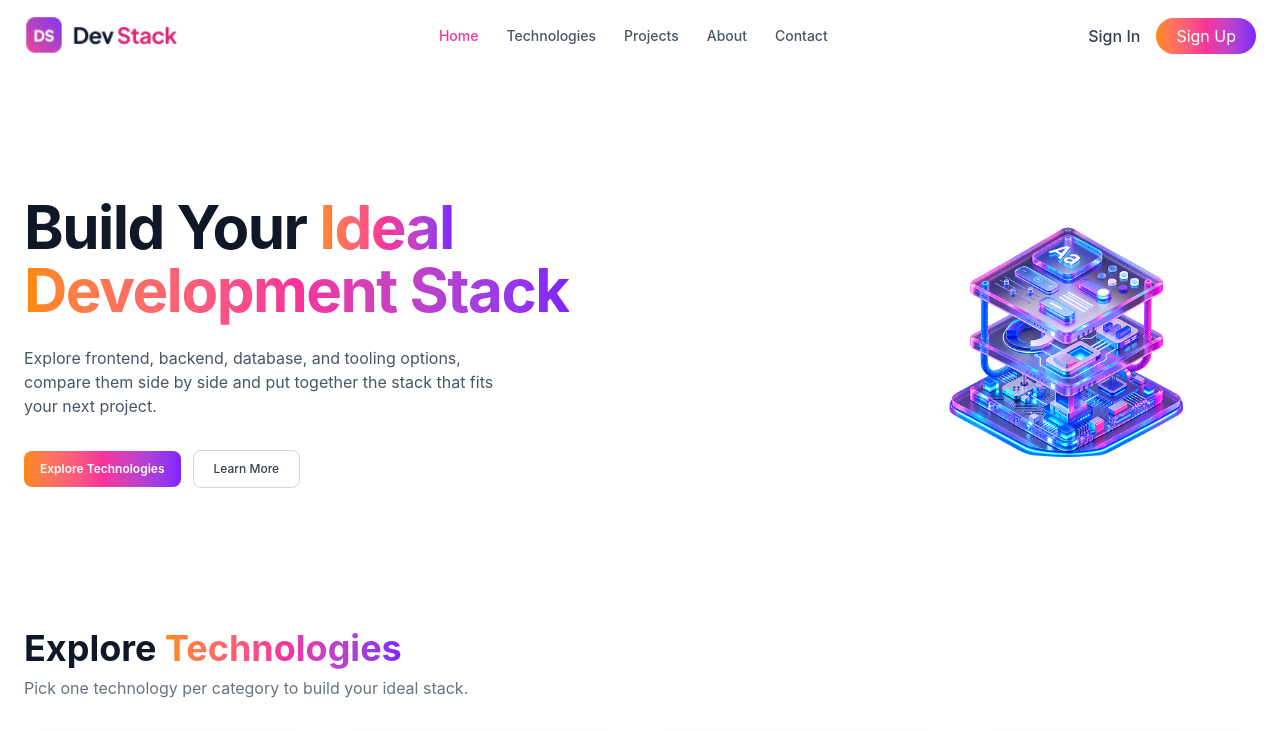
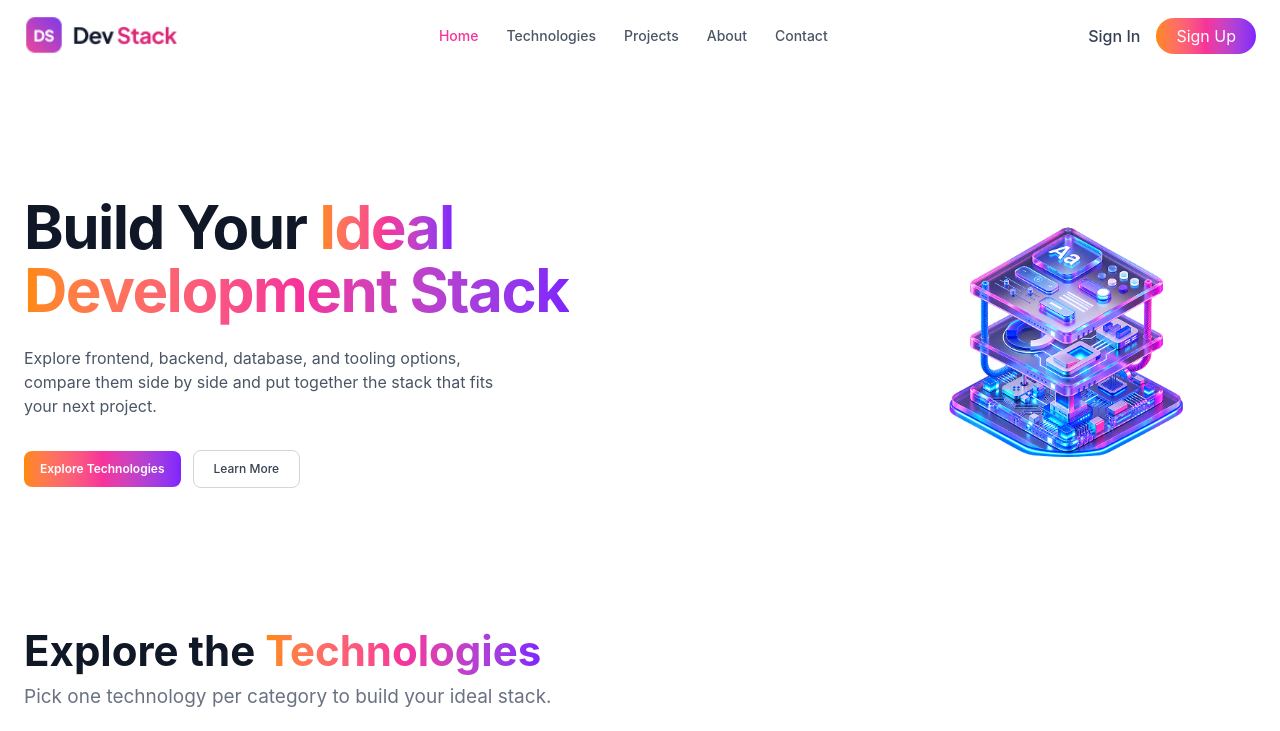
Before and after one commit to Hussainparvez-codes/dev-stack, a React (Vite) app: page / in a window 1280 px wide. Shown: the top 731 px of the page. Built offline with nearby package versions, Linux system fonts and the light colour scheme.

Commit message:
Adjust technologies section typography

```diff
--- a/src/components/Technologies.jsx
+++ b/src/components/Technologies.jsx
@@ -36,14 +36,14 @@ function Technologies() {
 
           {/* Section Heading */}
           <div>
-            <h2 className="text-3xl md:text-4xl font-bold text-gray-900">
-              Explore{" "}
+            <h2 className="text-4xl md:text-[42px] font-bold text-gray-900">
+              Explore the {" "}
               <span className="bg-gradient-to-r from-orange-400 via-pink-500 to-violet-600 bg-clip-text text-transparent">
                 Technologies
               </span>
             </h2>
 
-            <p className="mt-2 text-base text-gray-500">
+            <p className="mt-2 text-[19px] text-gray-500">
               Pick one technology per category to build your ideal stack.
             </p>
           </div>
```
